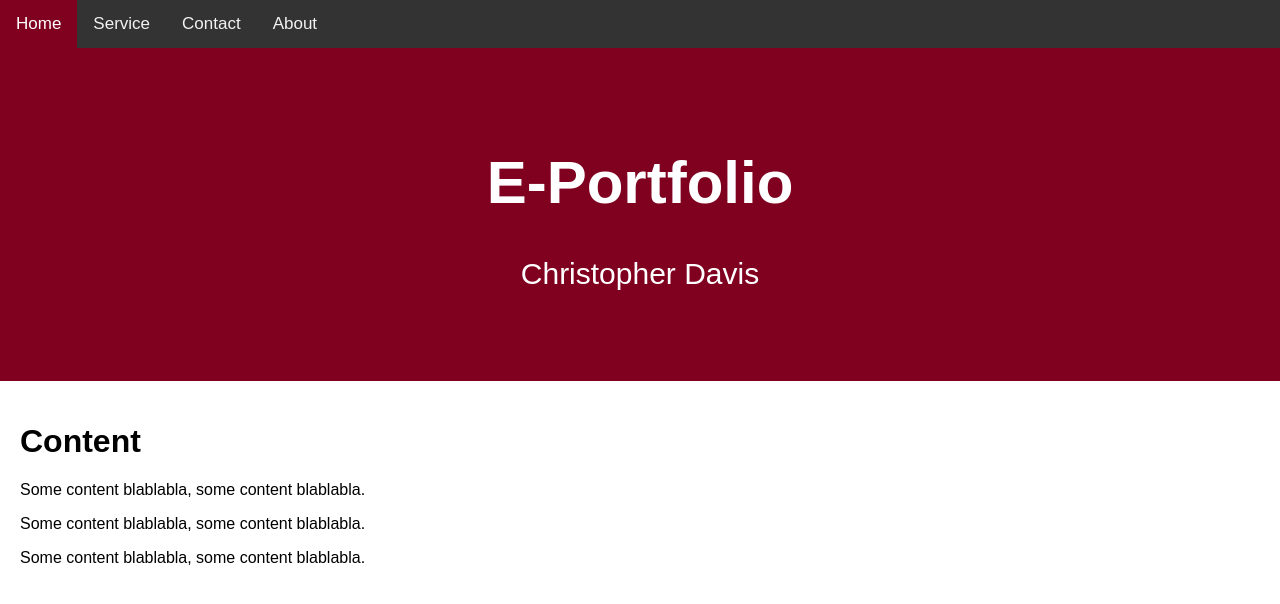
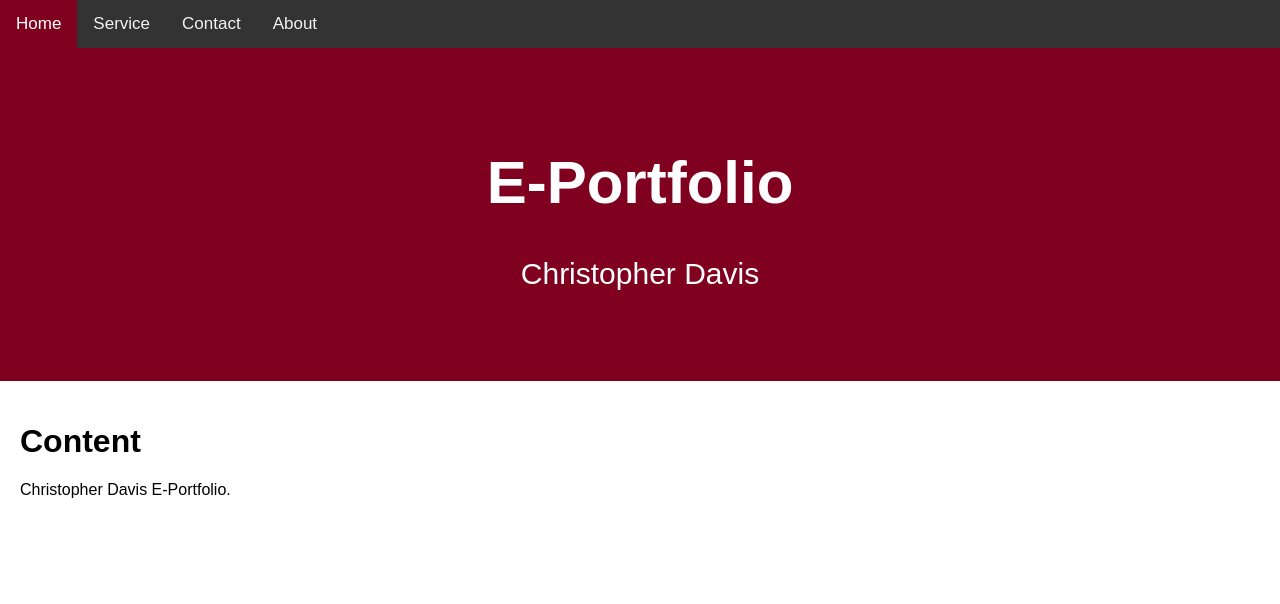
Before and after one commit to CTD4/CTD4.github.io, a plain HTML site: page index.html in a window 1280 px wide. Drawn offline with Linux system fonts and the light colour scheme.

Commit message:
Update index.html

```diff
--- a/index.html
+++ b/index.html
@@ -78,9 +78,7 @@ body {
 
 <div class="content">
   <h1>Content</h1>
-  <p>Some content blablabla, some content blablabla.</p>
-  <p>Some content blablabla, some content blablabla.</p>
-  <p>Some content blablabla, some content blablabla.</p>
+  <p>Christopher Davis E-Portfolio.</p>
 </div>
 
 </body>
```
